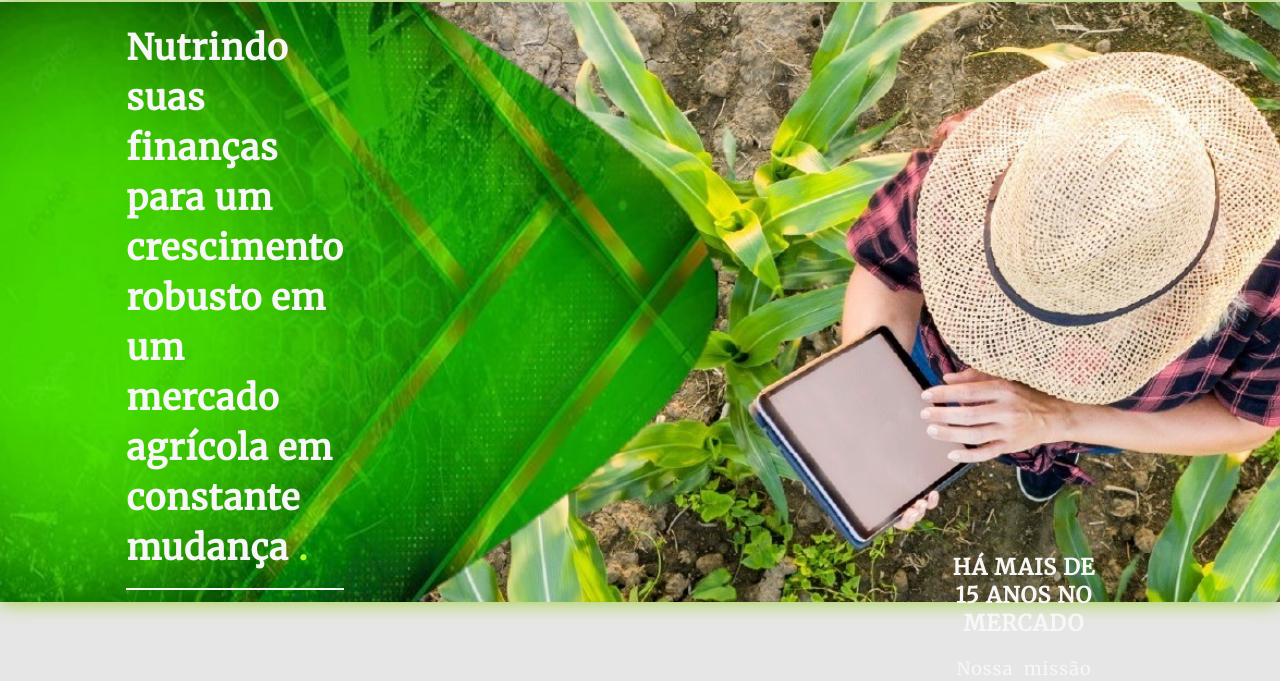
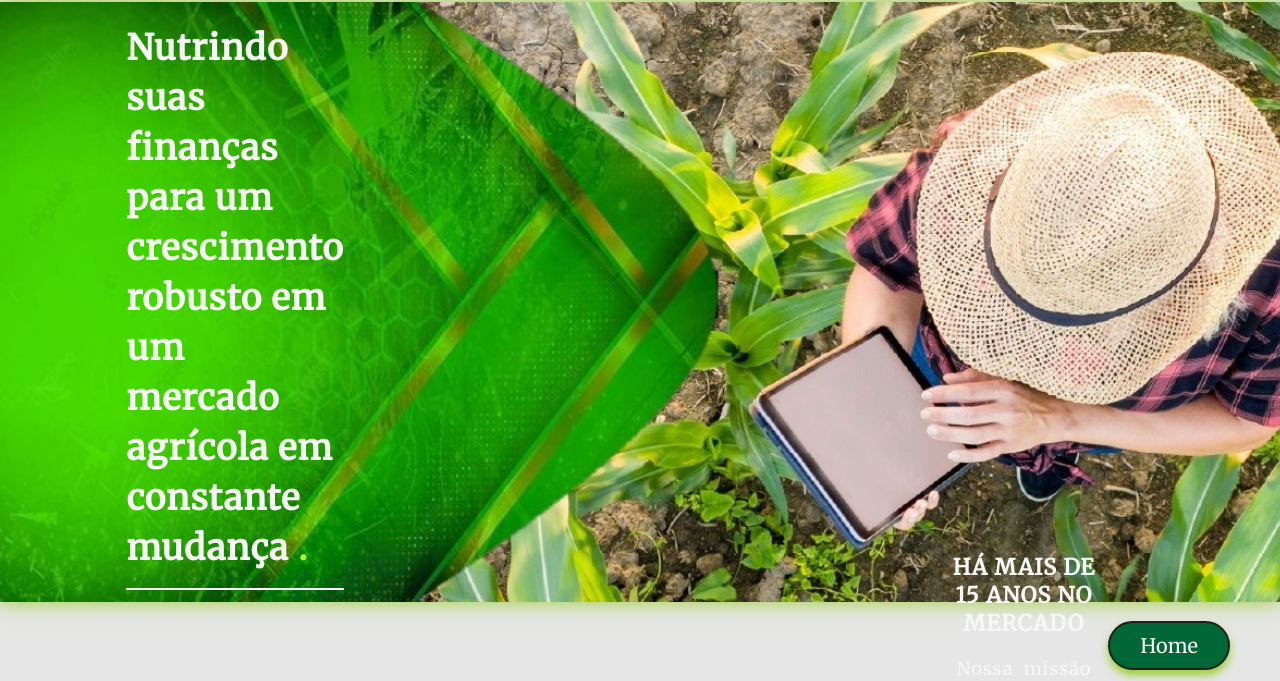
Before and after one commit to Sidnei-Junior-dev/Agricultor-Financial, a plain HTML site: page Agricultor/index.html in a window 1280 px wide. Shown: the part 110-791 px from the top of the page. Drawn offline with nearby package versions, Linux system fonts and the light colour scheme; a web font is replaced by a local one.

Commit message:
Add files via upload

```diff
--- a/Agricultor/index.html
+++ b/Agricultor/index.html
@@ -11,7 +11,7 @@
 </head>
 
 <body>
-    <header>
+    <header id="inicio">
         <div class="interface">
             <img src="img/Logo.png" alt="logo_header">
             <nav class="menu">
@@ -31,6 +31,9 @@
             </h1>
             <hr>
         </div>
+        <a href="#inicio">
+        <button class="btn_voltar">Home</button>
+        </a>
     </section>
     <br>
     <br id="sobre">
--- a/Agricultor/style.css
+++ b/Agricultor/style.css
@@ -85,6 +85,29 @@ header img{
     margin-top: 15px;
     border: 1px solid #F7F7F7;
 }
+.btn_voltar{
+    position: fixed;
+    bottom: 0;
+    right: 0;
+    margin-right: 50px;
+    margin-bottom: 20px;
+    padding: 10px 30px;
+    font-size: 20px;
+    background-color: #016736;
+    color: #F7F7F7;
+    border: 2px solid #1F1F1F;
+    box-shadow: 0px 5px 8px yellowgreen;
+    border-radius: 30px;
+    cursor: pointer;
+    transition: .5s;
+}
+.btn_voltar:hover{
+    transform: scale(1.10);
+    background-color: #F7F7F7;
+    color: #016736;
+    transition: .5s;
+}
+
 /*Sobre*/
 .sobre {
     height: 80%;
```
